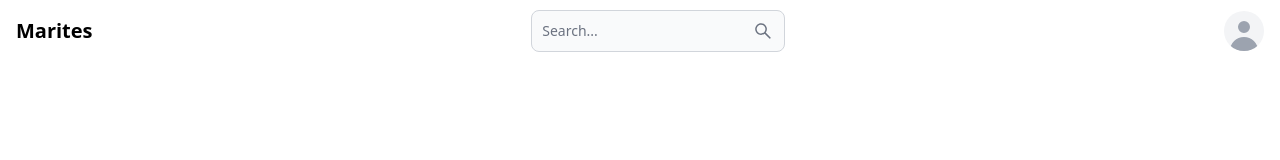
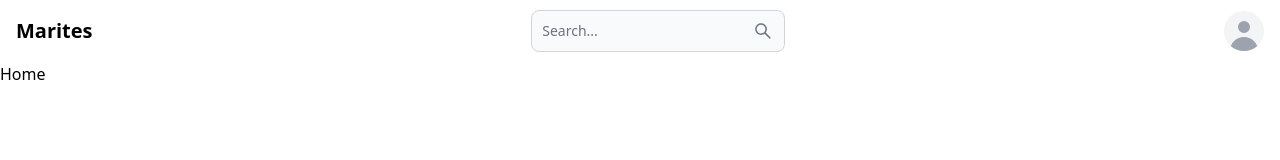
Before and after one commit to Xela-KP/fomo, a React (Vite) app in the folder src/client/: page / in a window 1280 px wide. Before the commit this address had no page. Shown: the top 160 px of the page. Built offline with nearby package versions, Linux system fonts and the light colour scheme; the HTML template or start-up script is replaced by a standard one.

Commit message:
fixed paths

```diff
--- a/src/client/src/App.tsx
+++ b/src/client/src/App.tsx
@@ -7,9 +7,9 @@
     <BrowserRouter>
         <Header />
         <Routes>
-            <Route path="./pages/login" element={<Home />}></Route>
-            <Route path="./pages/login" element={<Signup />}></Route>
-            <Route path="./pages/login" element={<Login />}></Route>
+            <Route path="/" element={<Home />}></Route>
+            <Route path="signup" element={<Signup />}></Route>
+            <Route path="login" element={<Login />}></Route>
         </Routes>
     </BrowserRouter>
 );
```
